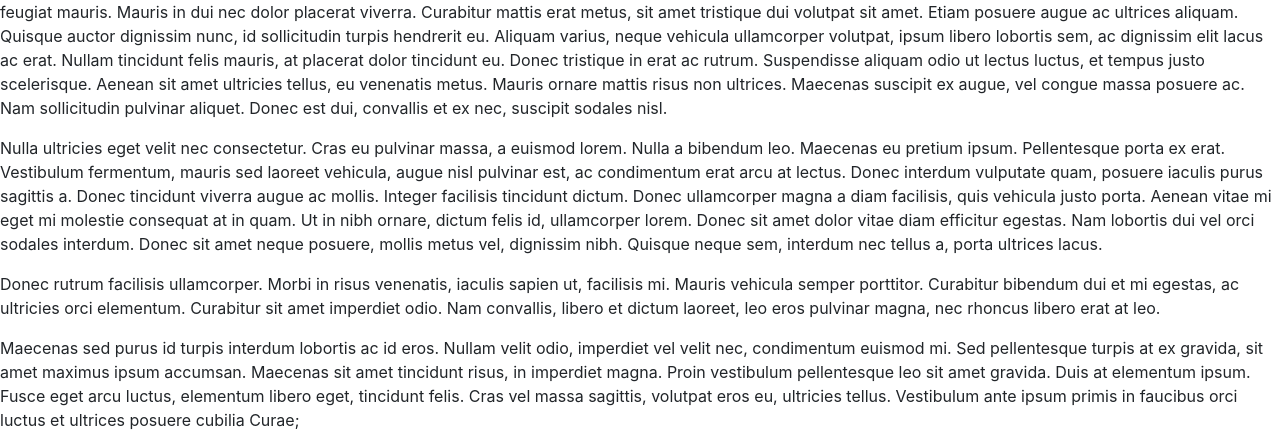
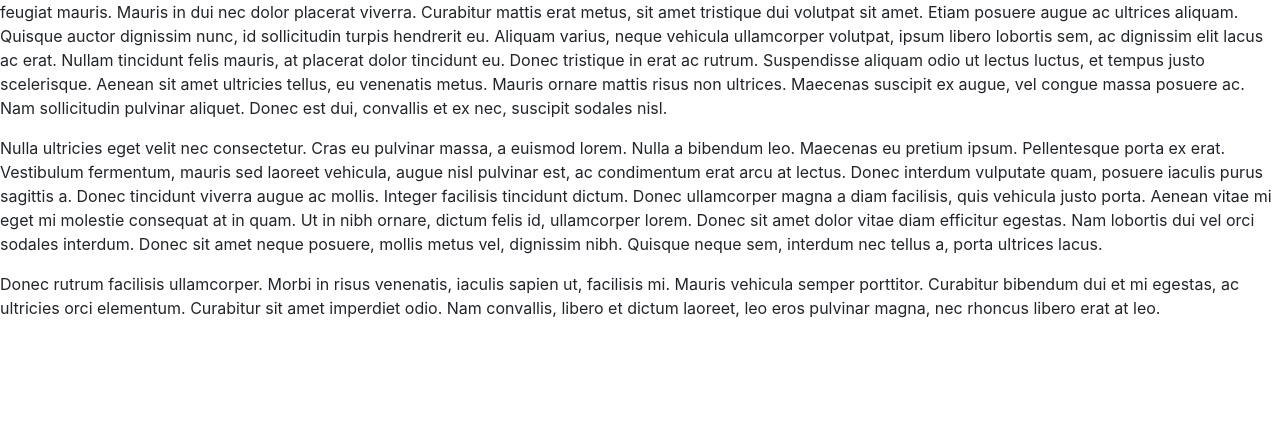
Before and after one commit to liamself/internet-mm-cwk, a plain HTML site: page index.html in a window 1280 px wide. Shown: the part 766-1214 px from the top of the page. After the commit the page ends 1102 px from the top, so only its background shows below. Drawn offline with nearby package versions, Linux system fonts and the light colour scheme; a web font is replaced by a local one.

Commit message:
Master pull request test

```diff
--- a/index.html
+++ b/index.html
@@ -244,9 +244,6 @@
     Donec rutrum facilisis ullamcorper. Morbi in risus venenatis, iaculis sapien ut, facilisis mi. Mauris vehicula semper porttitor. Curabitur bibendum dui et mi egestas, ac ultricies orci elementum. Curabitur sit amet imperdiet odio. Nam convallis, libero et dictum laoreet, leo eros pulvinar magna, nec rhoncus libero erat at leo.
 
 </p>
-<p>
-    Maecenas sed purus id turpis interdum lobortis ac id eros. Nullam velit odio, imperdiet vel velit nec, condimentum euismod mi. Sed pellentesque turpis at ex gravida, sit amet maximus ipsum accumsan. Maecenas sit amet tincidunt risus, in imperdiet magna. Proin vestibulum pellentesque leo sit amet gravida. Duis at elementum ipsum. Fusce eget arcu luctus, elementum libero eget, tincidunt felis. Cras vel massa sagittis, volutpat eros eu, ultricies tellus. Vestibulum ante ipsum primis in faucibus orci luctus et ultrices posuere cubilia Curae;
-</p>
 
 
 <!-- jQuery -->
```
